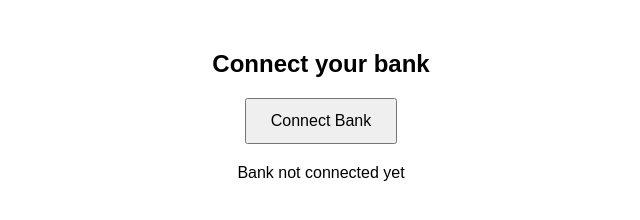
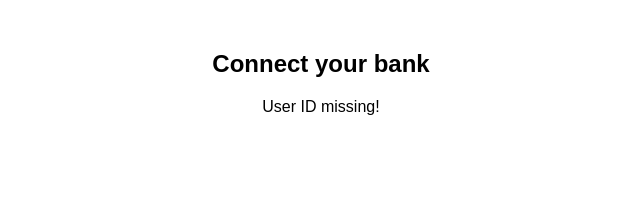
Before and after one commit to campos12110204-rgb/plaid-backend, a website: page index.html in a window 1280 px wide. Shown: the whole page, without its empty margins (319-959 px from the left). Drawn offline with Linux system fonts and the light colour scheme.

Commit message:
Update index.html

```diff
--- a/index.html
+++ b/index.html
@@ -6,32 +6,28 @@
   <style>
     body { font-family: sans-serif; text-align: center; margin-top: 50px; }
     #status { margin-top: 20px; font-size: 16px; }
-    button { padding: 12px 24px; font-size: 16px; }
   </style>
 </head>
 <body>
 
   <h2>Connect your bank</h2>
-  <button id="connectBtn">Connect Bank</button>
-  <div id="status">Bank not connected yet</div>
+  <div id="status">Loading...</div>
 
 <script>
-const BACKEND_URL = "https://plaid-backend-1.onrender.com"; // Render backend
+const BACKEND_URL = "https://plaid-backend-1.onrender.com"; // Your backend URL
 
 // Get user_id from URL parameters
 const params = new URLSearchParams(window.location.search);
 const user_id = params.get("user_id");
-console.log("User ID from URL:", user_id);
+const statusDiv = document.getElementById("status");
 
 if (!user_id) {
   alert("ERROR: user_id missing!");
-}
-
-const statusDiv = document.getElementById("status");
-
-document.getElementById('connectBtn').addEventListener('click', async () => {
+  statusDiv.innerText = "User ID missing!";
+} else {
   statusDiv.innerText = "Fetching link token…";
 
+  (async function() {
     try {
       // 1️⃣ Get link token from backend
       const linkTokenRes = await fetch(`${BACKEND_URL}/create_link_token`, {
@@ -85,11 +81,13 @@ document.getElementById('connectBtn').addEventListener('click', async () => {
       });
 
       handler.open();
+
     } catch (err) {
       console.error("Failed to fetch link token:", err);
       statusDiv.innerText = "Failed to fetch link token";
     }
-});
+  })();
+}
 </script>
 </body>
 </html>
```
Lines whose indentation alone changed are shown as unchanged.
